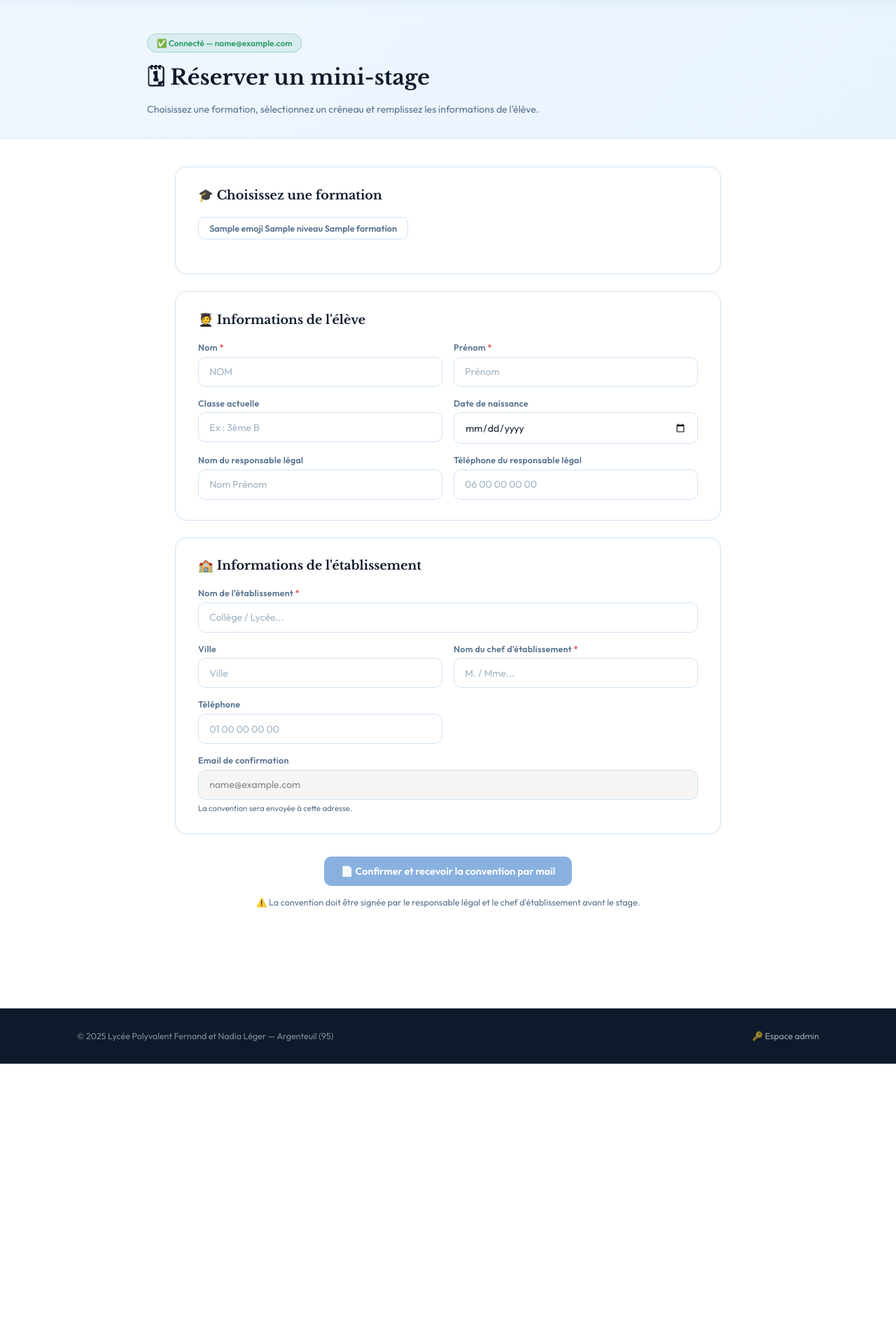
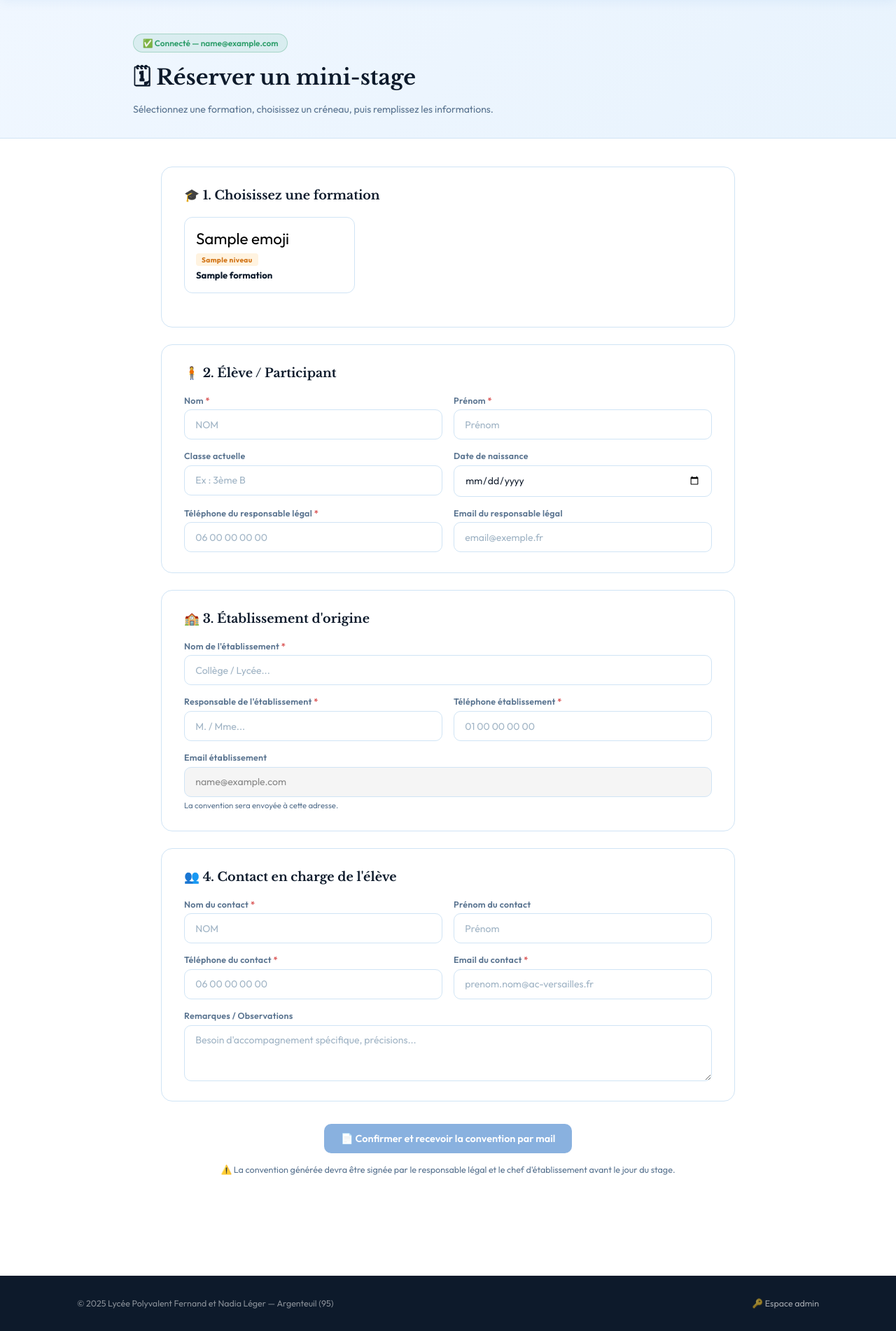
Before and after one commit to jamila-cell210/Fernand-Nadia-L-ger, a Flask app: template templates/reservation.html in a window 1280 px wide. Shown: the part 101-2003 px from the top of the page at 70% size. Before the commit the page ends 1621 px from the top, so only its background shows below. Run offline with Flask 3, Linux system fonts and the light colour scheme; the template is opened without the code that fills it: most values are stand-ins (such as "Sample title", 1, 10 or a date in 2020).

Commit message:
Update reservation.html

```diff
--- a/templates/reservation.html
+++ b/templates/reservation.html
@@ -3,16 +3,34 @@
 {% block extra_css %}
 <style>
 .page-hero{background:linear-gradient(135deg,#f0f7ff,#e8f3fd);padding:3rem 2.5rem 2rem;border-bottom:1.5px solid var(--border)}
-.page-hero-inner{max-width:860px;margin:0 auto}
+.page-hero-inner{max-width:900px;margin:0 auto}
 .etab-badge{display:inline-flex;align-items:center;gap:.4rem;background:rgba(46,158,107,.1);border:1px solid rgba(46,158,107,.3);color:#2e9e6b;font-size:.74rem;font-weight:600;padding:.3rem .8rem;border-radius:50px;margin-bottom:.9rem}
 .page-hero h1{font-family:'Libre Baskerville',serif;font-size:1.9rem;font-weight:700;color:var(--dark);margin-bottom:.4rem}
 .page-hero p{font-size:.88rem;color:var(--muted)}
-.resa-wrap{max-width:860px;margin:2.5rem auto;padding:0 2.5rem 4rem}
+.resa-wrap{max-width:900px;margin:2.5rem auto;padding:0 2.5rem 4rem}
 .fsection{background:#fff;border:1.5px solid var(--border);border-radius:16px;padding:1.8rem 2rem;margin-bottom:1.5rem}
 .fsection h2{font-family:'Libre Baskerville',serif;font-size:1.1rem;font-weight:700;color:var(--dark);margin-bottom:1.3rem;display:flex;align-items:center;gap:.5rem}
-.ftabs{display:flex;flex-wrap:wrap;gap:.5rem;margin-bottom:1.3rem}
-.ftab{font-size:.79rem;font-weight:600;padding:.42rem .95rem;border-radius:8px;border:1.5px solid var(--border);background:#fff;color:var(--muted);cursor:pointer;transition:all .2s;font-family:'Outfit',sans-serif}
-.ftab:hover{border-color:var(--blue);color:var(--blue)}.ftab.active{background:var(--blue);color:#fff;border-color:var(--blue)}
+.fsection h3{font-size:.95rem;font-weight:700;color:var(--dark);margin-bottom:1rem;padding-bottom:.5rem;border-bottom:1px solid var(--border)}
+
+/* FORMATIONS GRID */
+.formations-grid{display:grid;grid-template-columns:repeat(3,1fr);gap:.7rem;margin-bottom:1.2rem}
+.fcard-btn{background:#fff;border:1.5px solid var(--border);border-radius:12px;padding:1rem;cursor:pointer;transition:all .2s;text-align:left;font-family:'Outfit',sans-serif;width:100%}
+.fcard-btn:hover{border-color:var(--blue);background:var(--pale)}
+.fcard-btn.active{border-color:var(--blue);background:var(--pale);box-shadow:0 0 0 3px rgba(21,101,192,.1)}
+.fcard-emoji{font-size:1.4rem;margin-bottom:.4rem}
+.fcard-niveau{font-size:.63rem;font-weight:700;padding:.15rem .5rem;border-radius:4px;letter-spacing:.04em;display:inline-block;margin-bottom:.3rem}
+.fn-cap{background:var(--light);color:var(--blue)}
+.fn-bac{background:#fff3e0;color:#d07010}
+.fn-techno{background:#f3e5f5;color:#7b1fa2}
+.fcard-nom{font-size:.82rem;font-weight:700;color:var(--dark);line-height:1.3}
+
+/* DESCRIPTION FORMATION */
+.f-desc{background:var(--pale);border:1px solid var(--border);border-radius:10px;padding:.85rem 1rem;font-size:.83rem;color:var(--muted);margin-bottom:1.2rem;display:none}
+.f-desc.show{display:block}
+
+/* CRÉNEAUX */
+.cren-container{display:none}
+.cren-container.show{display:block}
 .cren-grid{display:grid;grid-template-columns:1fr 1fr;gap:.75rem}
 .cren-card{border:1.5px solid var(--border);border-radius:12px;padding:1rem 1.1rem;cursor:pointer;transition:all .2s;position:relative}
 .cren-card:hover:not(.full){border-color:var(--blue);background:var(--pale)}
@@ -24,48 +42,64 @@
 .cren-meta{font-size:.73rem;color:var(--muted);display:flex;gap:.8rem;flex-wrap:wrap;margin-bottom:.4rem}
 .pbadge{font-size:.68rem;font-weight:700;padding:.18rem .52rem;border-radius:5px}
 .p-ok{background:#e8f5ee;color:#1a7a4a}.p-warn{background:#fff8ee;color:#c07010}.p-full{background:#fef0f0;color:#b03030}
-.no-cren{text-align:center;padding:2rem;color:var(--muted);font-size:.88rem;background:var(--pale);border-radius:12px}
+.no-cren{text-align:center;padding:1.5rem;color:var(--muted);font-size:.87rem;background:var(--pale);border-radius:10px;border:1px dashed var(--border)}
+
+/* FORMULAIRE */
 .fgrid{display:grid;grid-template-columns:1fr 1fr;gap:1rem}
 .fg{display:flex;flex-direction:column;gap:.35rem}.fg.full{grid-column:1/-1}
 .fg label{font-size:.78rem;font-weight:600;color:var(--muted);letter-spacing:.02em}
-.fg input,.fg select{border:1.5px solid var(--border);border-radius:10px;padding:.72rem .95rem;font-size:.88rem;color:var(--text);font-family:'Outfit',sans-serif;outline:none;transition:border-color .2s;background:#fff}
-.fg input:focus,.fg select:focus{border-color:var(--blue);box-shadow:0 0 0 3px rgba(21,101,192,.1)}
-.fg input::placeholder{color:#a0b4c5}
+.fg input,.fg select,.fg textarea{border:1.5px solid var(--border);border-radius:10px;padding:.72rem .95rem;font-size:.88rem;color:var(--text);font-family:'Outfit',sans-serif;outline:none;transition:border-color .2s;background:#fff}
+.fg input:focus,.fg select:focus,.fg textarea:focus{border-color:var(--blue);box-shadow:0 0 0 3px rgba(21,101,192,.1)}
+.fg input::placeholder,.fg textarea::placeholder{color:#a0b4c5}
+.fg textarea{resize:vertical;min-height:80px}
 .req{color:var(--red)}
 .submit-area{text-align:center;margin-top:2rem}
 .submit-area p{font-size:.79rem;color:var(--muted);margin-top:.9rem}
-.attente-btn{display:inline-flex;align-items:center;gap:.4rem;background:#fff8ee;color:#c07010;border:1.5px solid #fde8b0;border-radius:10px;padding:.65rem 1.2rem;font-size:.84rem;font-weight:600;cursor:pointer;font-family:'Outfit',sans-serif;transition:all .2s}
+.attente-btn{display:inline-flex;align-items:center;gap:.4rem;background:#fff8ee;color:#c07010;border:1.5px solid #fde8b0;border-radius:10px;padding:.55rem 1rem;font-size:.8rem;font-weight:600;cursor:pointer;font-family:'Outfit',sans-serif;transition:all .2s;margin-top:.4rem}
 .attente-btn:hover{background:#fde8b0}
-@media(max-width:600px){.resa-wrap{padding:0 1.2rem 3rem}.cren-grid,.fgrid{grid-template-columns:1fr}.fg.full{grid-column:1}}
+@media(max-width:700px){
+  .resa-wrap{padding:0 1.2rem 3rem}
+  .formations-grid{grid-template-columns:1fr 1fr}
+  .cren-grid,.fgrid{grid-template-columns:1fr}
+  .fg.full{grid-column:1}
+}
+@media(max-width:450px){.formations-grid{grid-template-columns:1fr}}
 </style>
 {% endblock %}
+
 {% block content %}
 <div class="page-hero">
   <div class="page-hero-inner">
     <div class="etab-badge">✅ Connecté — {{ etab_email }}</div>
     <h1>🗓 Réserver un mini-stage</h1>
-    <p>Choisissez une formation, sélectionnez un créneau et remplissez les informations de l'élève.</p>
+    <p>Sélectionnez une formation, choisissez un créneau, puis remplissez les informations.</p>
   </div>
 </div>
+
 <div class="resa-wrap">
   <form method="POST" id="resa-form">
     <input type="hidden" name="creneau_id" id="creneau_id">
 
-   <!-- FORMATION -->
+    <!-- ÉTAPE 1 : FORMATION -->
     <div class="fsection">
-  <h2>🎓 Choisissez une formation</h2>
-  <div class="ftabs">
+      <h2>🎓 1. Choisissez une formation</h2>
+      <div class="formations-grid">
         {% for f in formations %}
-    <button type="button" class="ftab" onclick="selectFormation(this,'{{f.id}}')">
-      {{f.emoji}} {{f.niveau}} {{f.nom}}
+        <button type="button" class="fcard-btn" id="fbtn-{{f.id}}" onclick="selectFormation('{{f.id}}')">
+          <div class="fcard-emoji">{{f.emoji}}</div>
+          <span class="fcard-niveau {{'fn-cap' if f.niveau=='CAP' else ('fn-techno' if f.niveau=='BAC TECHNO' else 'fn-bac')}}">{{f.niveau}}</span>
+          <div class="fcard-nom">{{f.nom}}</div>
         </button>
         {% endfor %}
       </div>
+
+      <!-- Description + créneaux par formation -->
       {% for f in formations %}
-  <div id="crs-{{f.id}}" class="cren-container" style="display:none">
-    <div style="font-size:.83rem;color:var(--muted);margin-bottom:1rem;padding:.7rem 1rem;background:var(--pale);border-radius:8px;">
-      {{f.description}}
+      <div class="f-desc" id="desc-{{f.id}}">
+        ℹ️ <strong>{{f.niveau}} {{f.nom}}</strong> — Ouvert aux élèves de <strong>{{f.niveaux_eleves|join(', ')}}</strong>.
       </div>
+      <div class="cren-container" id="crs-{{f.id}}">
+        <h3>📅 Créneaux disponibles</h3>
         {% if f.id in par_formation and par_formation[f.id]|length > 0 %}
         <div class="cren-grid">
           {% for cr in par_formation[f.id] %}
@@ -74,17 +108,17 @@
             <div class="cren-date">📅 {{cr.date.strftime('%A %d %B %Y')|capitalize}}</div>
             <div class="cren-time">⏱ {{cr.heure_debut}} – {{cr.heure_fin}}</div>
             <div class="cren-meta">
-          {% if cr.salle %}<span>🚪 {{cr.salle}}</span>{% endif %}
+              {% if cr.salle %}<span>🚪 Salle {{cr.salle}}</span>{% endif %}
               {% if cr.professeur %}<span>👩‍🏫 {{cr.professeur}}</span>{% endif %}
             </div>
             {% if cr.complet %}
               <span class="pbadge p-full">Complet</span>
-          <form method="POST" action="/liste-attente" style="display:inline;margin-top:.4rem">
+              <form method="POST" action="/liste-attente" style="display:block;margin-top:.5rem">
                 <input type="hidden" name="creneau_id" value="{{cr.id}}">
-            <button type="submit" class="attente-btn" onclick="event.stopPropagation()">📋 Liste d'attente</button>
+                <button type="submit" class="attente-btn" onclick="event.stopPropagation()">📋 M'inscrire en liste d'attente</button>
               </form>
             {% elif cr.places_restantes == 1 %}
-          <span class="pbadge p-warn">1 place restante</span>
+              <span class="pbadge p-warn">Dernière place !</span>
             {% else %}
               <span class="pbadge p-ok">{{cr.places_restantes}} places disponibles</span>
             {% endif %}
@@ -92,38 +126,52 @@
           {% endfor %}
         </div>
         {% else %}
-    <div class="no-cren">Aucun créneau disponible pour cette formation pour le moment.</div>
+        <div class="no-cren">
+          Aucun créneau disponible pour cette formation pour le moment.<br>
+          <span style="font-size:.78rem">Revenez prochainement ou contactez-nous.</span>
+        </div>
         {% endif %}
       </div>
       {% endfor %}
     </div>
 
-    <!-- ÉLÈVE -->
+    <!-- ÉTAPE 2 : ÉLÈVE -->
     <div class="fsection">
-      <h2>🧑‍🎓 Informations de l'élève</h2>
+      <h2>🧍 2. Élève / Participant</h2>
       <div class="fgrid">
         <div class="fg"><label>Nom <span class="req">*</span></label><input type="text" name="eleve_nom" placeholder="NOM" required></div>
         <div class="fg"><label>Prénom <span class="req">*</span></label><input type="text" name="eleve_prenom" placeholder="Prénom" required></div>
         <div class="fg"><label>Classe actuelle</label><input type="text" name="eleve_classe" placeholder="Ex : 3ème B"></div>
         <div class="fg"><label>Date de naissance</label><input type="date" name="eleve_ddn"></div>
-        <div class="fg"><label>Nom du responsable légal</label><input type="text" name="resp_legal_nom" placeholder="Nom Prénom"></div>
-        <div class="fg"><label>Téléphone du responsable légal</label><input type="tel" name="resp_legal_tel" placeholder="06 00 00 00 00"></div>
+        <div class="fg"><label>Téléphone du responsable légal <span class="req">*</span></label><input type="tel" name="resp_legal_tel" placeholder="06 00 00 00 00" required></div>
+        <div class="fg"><label>Email du responsable légal</label><input type="email" name="resp_legal_email" placeholder="email@exemple.fr"></div>
       </div>
     </div>
 
-    <!-- ÉTABLISSEMENT -->
+    <!-- ÉTAPE 3 : ÉTABLISSEMENT -->
     <div class="fsection">
-      <h2>🏫 Informations de l'établissement</h2>
+      <h2>🏫 3. Établissement d'origine</h2>
       <div class="fgrid">
         <div class="fg full"><label>Nom de l'établissement <span class="req">*</span></label><input type="text" name="etab_nom" placeholder="Collège / Lycée..." required></div>
-        <div class="fg"><label>Ville</label><input type="text" name="etab_ville" placeholder="Ville"></div>
-        <div class="fg"><label>Nom du chef d'établissement <span class="req">*</span></label><input type="text" name="etab_contact" placeholder="M. / Mme..." required></div>
-        <div class="fg"><label>Téléphone</label><input type="tel" name="etab_tel" placeholder="01 00 00 00 00"></div>
+        <div class="fg"><label>Responsable de l'établissement <span class="req">*</span></label><input type="text" name="etab_contact" placeholder="M. / Mme..." required></div>
+        <div class="fg"><label>Téléphone établissement <span class="req">*</span></label><input type="tel" name="etab_tel" placeholder="01 00 00 00 00" required></div>
         <div class="fg full">
-          <label>Email de confirmation</label>
+          <label>Email établissement</label>
           <input type="email" value="{{etab_email}}" disabled style="background:#f5f5f5;color:#888">
           <span style="font-size:.71rem;color:var(--muted)">La convention sera envoyée à cette adresse.</span>
         </div>
+      </div>
+    </div>
+
+    <!-- ÉTAPE 4 : CONTACT -->
+    <div class="fsection">
+      <h2>👥 4. Contact en charge de l'élève</h2>
+      <div class="fgrid">
+        <div class="fg"><label>Nom du contact <span class="req">*</span></label><input type="text" name="contact_nom" placeholder="NOM" required></div>
+        <div class="fg"><label>Prénom du contact</label><input type="text" name="contact_prenom" placeholder="Prénom"></div>
+        <div class="fg"><label>Téléphone du contact <span class="req">*</span></label><input type="tel" name="contact_tel" placeholder="06 00 00 00 00" required></div>
+        <div class="fg"><label>Email du contact <span class="req">*</span></label><input type="email" name="contact_email" placeholder="prenom.nom@ac-versailles.fr" required></div>
+        <div class="fg full"><label>Remarques / Observations</label><textarea name="remarques" placeholder="Besoin d'accompagnement spécifique, précisions..."></textarea></div>
       </div>
     </div>
 
@@ -131,39 +179,58 @@
       <button type="submit" class="btn-primary" id="submit-btn" disabled style="opacity:.5;cursor:not-allowed">
         📄 Confirmer et recevoir la convention par mail
       </button>
-      <p>⚠️ La convention doit être signée par le responsable légal et le chef d'établissement avant le stage.</p>
+      <p>⚠️ La convention générée devra être signée par le responsable légal et le chef d'établissement avant le jour du stage.</p>
     </div>
   </form>
 </div>
 {% endblock %}
+
 {% block extra_js %}
 <script>
 let curF = null;
-function selectFormation(btn, fid) {
-  document.querySelectorAll('.ftab').forEach(b=>b.classList.remove('active'));
-  btn.classList.add('active');
-  document.querySelectorAll('.cren-container').forEach(c=>c.style.display='none');
-  document.getElementById('no-cren').style.display='none';
-  const el = document.getElementById('crs-'+fid);
-  if(el) el.style.display='block'; else document.getElementById('no-cren').style.display='block';
+
+function selectFormation(fid) {
+  // Reset tous les boutons
+  document.querySelectorAll('.fcard-btn').forEach(b => b.classList.remove('active'));
+  document.querySelectorAll('.f-desc').forEach(d => d.classList.remove('show'));
+  document.querySelectorAll('.cren-container').forEach(c => c.classList.remove('show'));
+
+  // Active le bouton cliqué
+  document.getElementById('fbtn-' + fid).classList.add('active');
+  document.getElementById('desc-' + fid).classList.add('show');
+  document.getElementById('crs-' + fid).classList.add('show');
+
   curF = fid;
-  document.getElementById('creneau_id').value='';
-  document.querySelectorAll('.cren-card').forEach(c=>c.classList.remove('selected'));
+  document.getElementById('creneau_id').value = '';
+  document.querySelectorAll('.cren-card').forEach(c => c.classList.remove('selected'));
+  updateBtn();
+
+  // Scroll vers les créneaux
+  setTimeout(() => {
+    document.getElementById('crs-' + fid).scrollIntoView({behavior: 'smooth', block: 'nearest'});
+  }, 100);
+}
+
+function selectCreneau(card, id) {
+  document.querySelectorAll('.cren-card').forEach(c => c.classList.remove('selected'));
+  card.classList.add('selected');
+  document.getElementById('creneau_id').value = id;
   updateBtn();
 }
-function selectCreneau(card, id) {
-  document.querySelectorAll('.cren-card').forEach(c=>c.classList.remove('selected'));
-  card.classList.add('selected');
-  document.getElementById('creneau_id').value=id;
-  updateBtn();
+
+function updateBtn() {
+  const btn = document.getElementById('submit-btn');
+  const ok = curF !== null && document.getElementById('creneau_id').value !== '';
+  btn.disabled = !ok;
+  btn.style.opacity = ok ? '1' : '.5';
+  btn.style.cursor = ok ? 'pointer' : 'not-allowed';
 }
-function updateBtn() {
-  const btn=document.getElementById('submit-btn');
-  const ok=curF!==null && document.getElementById('creneau_id').value!=='';
-  btn.disabled=!ok; btn.style.opacity=ok?'1':'.5'; btn.style.cursor=ok?'pointer':'not-allowed';
+
+document.getElementById('resa-form').addEventListener('submit', e => {
+  if (!document.getElementById('creneau_id').value) {
+    e.preventDefault();
+    alert('Veuillez sélectionner un créneau.');
   }
-document.getElementById('resa-form').addEventListener('submit',e=>{
-  if(!document.getElementById('creneau_id').value){e.preventDefault();alert('Veuillez sélectionner un créneau.');}
 });
 </script>
 {% endblock %}
```
Lines whose indentation alone changed are shown as unchanged.
